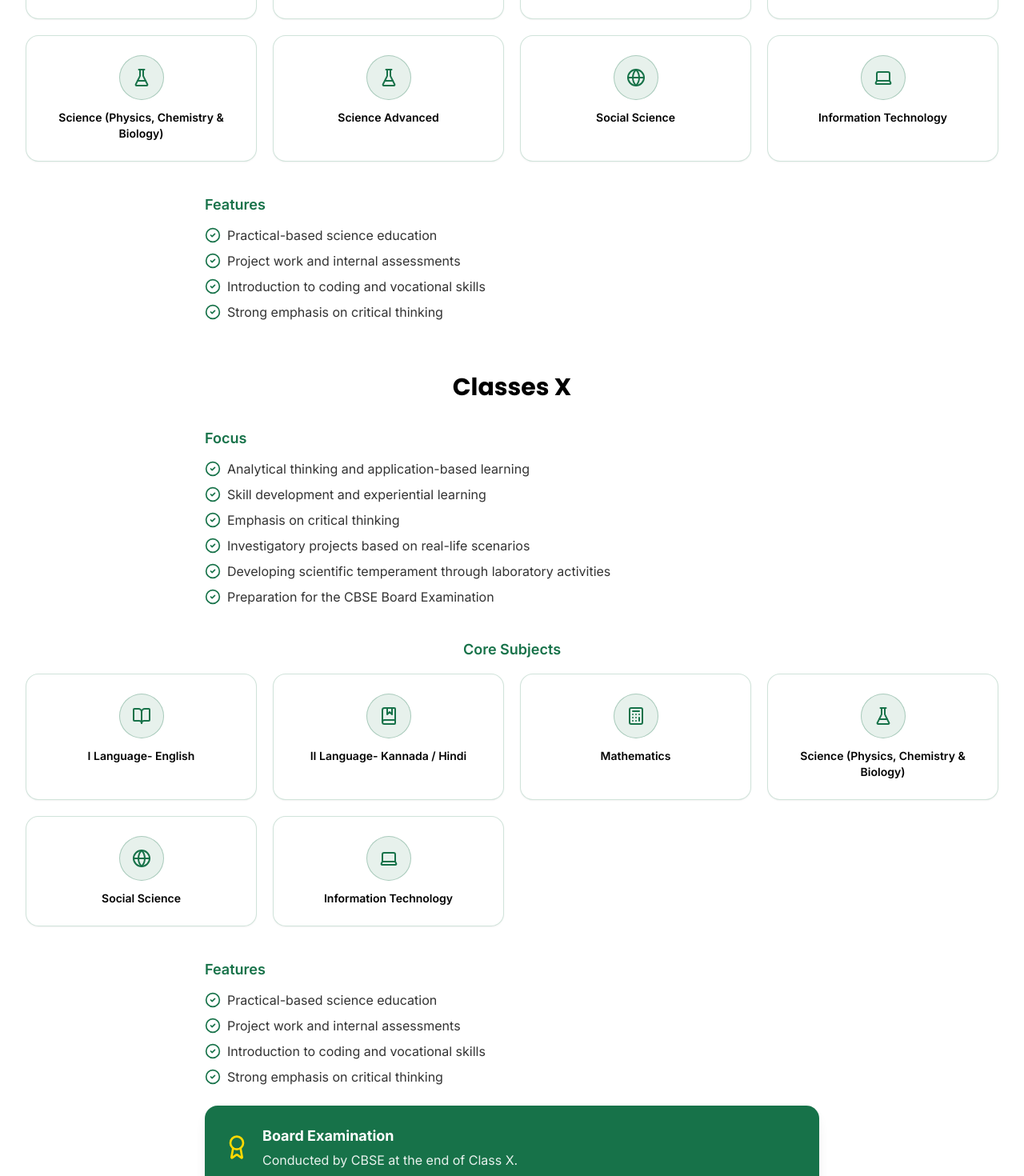
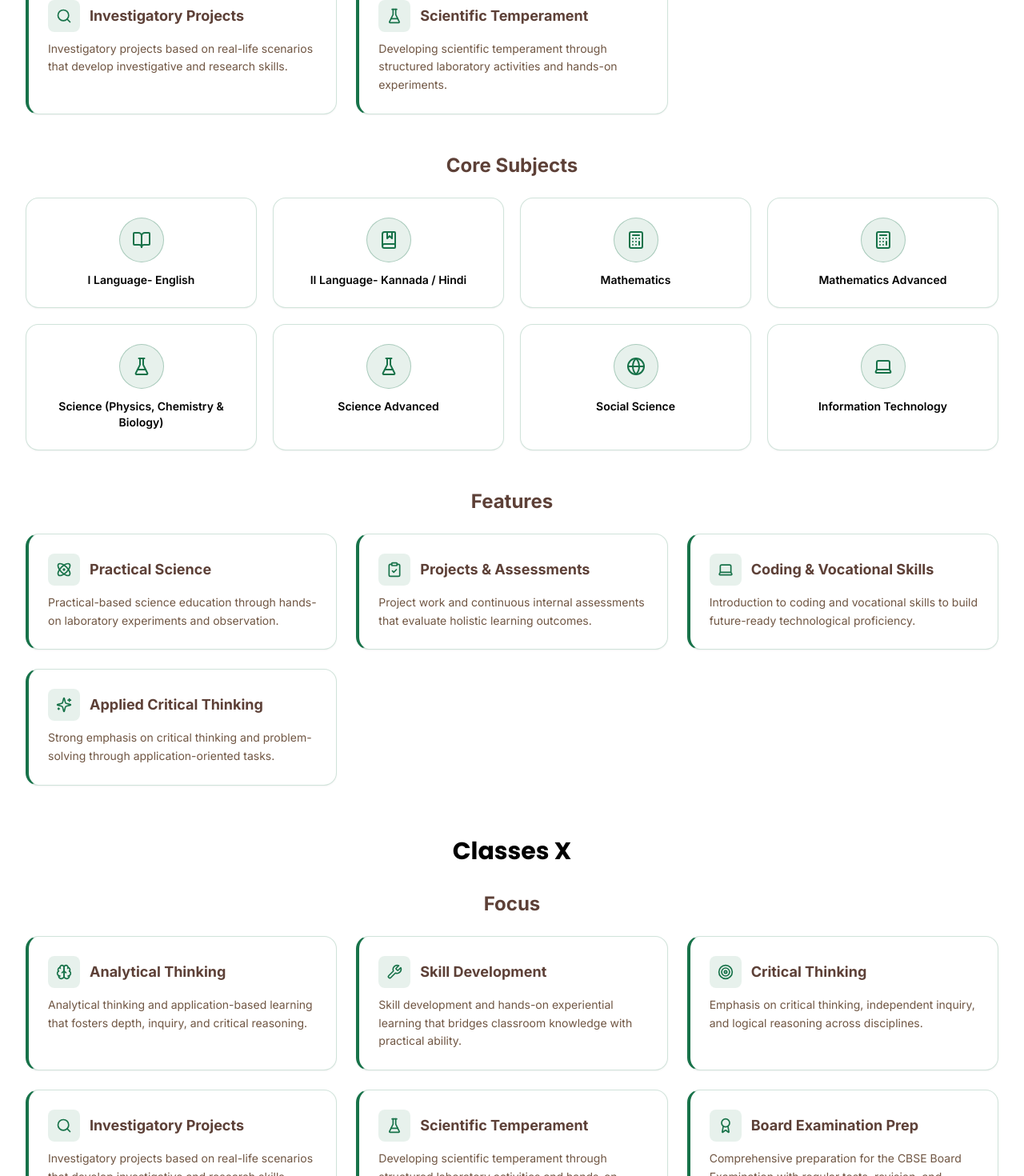
Before and after one commit to ROI-1213/sjrps_public_school_rajajinagar, a React (Vite) app: page /academics/secondary-stage in a window 1280 px wide. Shown: the part 2655-4125 px from the top of the page at 80% size. Built offline with nearby package versions, Linux system fonts and the light colour scheme; no server answers.

Commit message:
Redesign Focus and Features sections in Secondary Stage to match card grid design

```diff
--- a/src/pages/academics/SecondaryStage.tsx
+++ b/src/pages/academics/SecondaryStage.tsx
@@ -21,6 +21,11 @@ import {
   Heart,
   Award,
   CheckCircle2,
+  Target,
+  Search,
+  Atom,
+  ClipboardCheck,
+  type LucideIcon,
 } from "lucide-react";
 
 const fadeUp = {
@@ -34,13 +39,37 @@ const focusOverall = [
   { title: "Problem Solving", icon: Lightbulb, desc: "Developing structured approaches to real-world challenges." },
 ];
 
-const classGroups = [
+interface StageCardItem {
+  title: string;
+  desc: string;
+  icon: LucideIcon;
+}
+
+const classGroups: {
+  label: string;
+  focus: StageCardItem[];
+  subjects: { title: string; icon: LucideIcon }[];
+  features: StageCardItem[];
+  board: string;
+}[] = [
   {
     label: "Classes VI – VIII",
     focus: [
-      "Analytical thinking and application-based learning",
-      "Skill development and experiential learning",
-      "Development of problem-solving skills",
+      {
+        title: "Analytical Thinking",
+        desc: "Analytical thinking and application-based learning that fosters depth, inquiry, and critical reasoning.",
+        icon: Brain,
+      },
+      {
+        title: "Skill Development",
+        desc: "Skill development and hands-on experiential learning that bridges classroom knowledge with practical ability.",
+        icon: Wrench,
+      },
+      {
+        title: "Problem Solving",
+        desc: "Development of structured problem-solving skills to analyze and address real-world challenges.",
+        icon: Lightbulb,
+      },
     ],
     subjects: [
       { title: "I Language- English", icon: BookOpen },
@@ -51,17 +80,37 @@ const classGroups = [
       { title: "Social Science", icon: Globe },
       { title: "Computer Education", icon: Laptop },
     ],
-    features: [] as string[],
+    features: [],
     board: "",
   },
   {
     label: "Classes IX",
     focus: [
-      "Analytical thinking and application-based learning",
-      "Skill development and experiential learning",
-      "Emphasis on critical thinking",
-      "Investigatory projects based on real-life scenarios",
-      "Developing scientific temperament through laboratory activities",
+      {
+        title: "Analytical Thinking",
+        desc: "Analytical thinking and application-based learning that fosters depth, inquiry, and critical reasoning.",
+        icon: Brain,
+      },
+      {
+        title: "Skill Development",
+        desc: "Skill development and hands-on experiential learning that bridges classroom knowledge with practical ability.",
+        icon: Wrench,
+      },
+      {
+        title: "Critical Thinking",
+        desc: "Emphasis on critical thinking, independent inquiry, and logical reasoning across disciplines.",
+        icon: Target,
+      },
+      {
+        title: "Investigatory Projects",
+        desc: "Investigatory projects based on real-life scenarios that develop investigative and research skills.",
+        icon: Search,
+      },
+      {
+        title: "Scientific Temperament",
+        desc: "Developing scientific temperament through structured laboratory activities and hands-on experiments.",
+        icon: FlaskConical,
+      },
     ],
     subjects: [
       { title: "I Language- English", icon: BookOpen },
@@ -74,22 +123,62 @@ const classGroups = [
       { title: "Information Technology", icon: Laptop },
     ],
     features: [
-      "Practical-based science education",
-      "Project work and internal assessments",
-      "Introduction to coding and vocational skills",
-      "Strong emphasis on critical thinking",
+      {
+        title: "Practical Science",
+        desc: "Practical-based science education through hands-on laboratory experiments and observation.",
+        icon: Atom,
+      },
+      {
+        title: "Projects & Assessments",
+        desc: "Project work and continuous internal assessments that evaluate holistic learning outcomes.",
+        icon: ClipboardCheck,
+      },
+      {
+        title: "Coding & Vocational Skills",
+        desc: "Introduction to coding and vocational skills to build future-ready technological proficiency.",
+        icon: Laptop,
+      },
+      {
+        title: "Applied Critical Thinking",
+        desc: "Strong emphasis on critical thinking and problem-solving through application-oriented tasks.",
+        icon: Sparkles,
+      },
     ],
     board: "",
   },
   {
     label: "Classes X",
     focus: [
-      "Analytical thinking and application-based learning",
-      "Skill development and experiential learning",
-      "Emphasis on critical thinking",
-      "Investigatory projects based on real-life scenarios",
-      "Developing scientific temperament through laboratory activities",
-      "Preparation for the CBSE Board Examination",
+      {
+        title: "Analytical Thinking",
+        desc: "Analytical thinking and application-based learning that fosters depth, inquiry, and critical reasoning.",
+        icon: Brain,
+      },
+      {
+        title: "Skill Development",
+        desc: "Skill development and hands-on experiential learning that bridges classroom knowledge with practical ability.",
+        icon: Wrench,
+      },
+      {
+        title: "Critical Thinking",
+        desc: "Emphasis on critical thinking, independent inquiry, and logical reasoning across disciplines.",
+        icon: Target,
+      },
+      {
+        title: "Investigatory Projects",
+        desc: "Investigatory projects based on real-life scenarios that develop investigative and research skills.",
+        icon: Search,
+      },
+      {
+        title: "Scientific Temperament",
+        desc: "Developing scientific temperament through structured laboratory activities and hands-on experiments.",
+        icon: FlaskConical,
+      },
+      {
+        title: "Board Examination Prep",
+        desc: "Comprehensive preparation for the CBSE Board Examination with regular tests, revision, and mentoring.",
+        icon: Award,
+      },
     ],
     subjects: [
       { title: "I Language- English", icon: BookOpen },
@@ -100,10 +189,26 @@ const classGroups = [
       { title: "Information Technology", icon: Laptop },
     ],
     features: [
-      "Practical-based science education",
-      "Project work and internal assessments",
-      "Introduction to coding and vocational skills",
-      "Strong emphasis on critical thinking",
+      {
+        title: "Practical Science",
+        desc: "Practical-based science education through hands-on laboratory experiments and observation.",
+        icon: Atom,
+      },
+      {
+        title: "Projects & Assessments",
+        desc: "Project work and continuous internal assessments that evaluate holistic learning outcomes.",
+        icon: ClipboardCheck,
+      },
+      {
+        title: "Coding & Vocational Skills",
+        desc: "Introduction to coding and vocational skills to build future-ready technological proficiency.",
+        icon: Laptop,
+      },
+      {
+        title: "Applied Critical Thinking",
+        desc: "Strong emphasis on critical thinking and problem-solving through application-oriented tasks.",
+        icon: Sparkles,
+      },
     ],
     board: "Conducted by CBSE at the end of Class X.",
   },
@@ -250,24 +355,51 @@ const SecondaryStage = () => {
                   {group.label}
                 </h3>
 
-                {/* Focus list */}
-                <div className="max-w-3xl mx-auto mb-10">
-                  <h4 className="text-lg font-semibold mb-3 text-indian-green">Focus</h4>
-                  <ul className="space-y-2">
-                    {group.focus.map((f) => (
-                      <li key={f} className="flex items-start gap-2" style={{ color: "#333333" }}>
-                        <CheckCircle2 className="h-5 w-5 text-indian-green shrink-0 mt-0.5" />
-                        <span>{f}</span>
-                      </li>
+                {/* Focus section */}
+                {group.focus.length > 0 && (
+                  <div className="mb-12">
+                    <div className="text-center mb-6">
+                      <h4 className="text-xl md:text-2xl font-bold text-school-brown mb-2">
+                        Focus
+                      </h4>
+                      <div className="mx-auto h-[2.5px] w-12 bg-indian-green rounded-full" />
+                    </div>
+                    <div className="grid sm:grid-cols-2 lg:grid-cols-3 gap-6">
+                      {group.focus.map((item, i) => (
+                        <motion.div
+                          key={item.title}
+                          initial={{ opacity: 0, y: 16 }}
+                          whileInView={{ opacity: 1, y: 0 }}
+                          viewport={{ once: true }}
+                          transition={{ duration: 0.45, delay: (i % 3) * 0.06 }}
+                          className="rounded-2xl p-6 bg-white border border-indian-green/20 border-l-4 border-l-indian-green shadow-sm hover:shadow-lg hover:-translate-y-1 transition-all"
+                        >
+                          <div className="flex items-center gap-3 mb-2.5">
+                            <div className="w-10 h-10 rounded-lg bg-indian-green/10 flex items-center justify-center shrink-0">
+                              <item.icon className="h-5 w-5 text-indian-green" />
+                            </div>
+                            <h5 className="font-bold text-school-brown text-base sm:text-lg leading-snug">
+                              {item.title}
+                            </h5>
+                          </div>
+                          <p className="text-muted-foreground text-sm leading-relaxed">
+                            {item.desc}
+                          </p>
+                        </motion.div>
                       ))}
-                  </ul>
                     </div>
+                  </div>
+                )}
 
                 {/* Core Subjects */}
-                <h4 className="text-lg font-semibold mb-4 text-center text-indian-green">
+                <div className="mb-12">
+                  <div className="text-center mb-6">
+                    <h4 className="text-xl md:text-2xl font-bold text-school-brown mb-2">
                       Core Subjects
                     </h4>
-                <div className="grid grid-cols-2 sm:grid-cols-3 lg:grid-cols-4 gap-5 mb-10">
+                    <div className="mx-auto h-[2.5px] w-12 bg-indian-green rounded-full" />
+                  </div>
+                  <div className="grid grid-cols-2 sm:grid-cols-3 lg:grid-cols-4 gap-5">
                     {group.subjects.map((s, i) => (
                       <motion.div
                         key={s.title}
@@ -286,30 +418,58 @@ const SecondaryStage = () => {
                       </motion.div>
                     ))}
                   </div>
+                </div>
 
                 {/* Features */}
                 {group.features.length > 0 && (
-                  <div className="max-w-3xl mx-auto mb-6">
-                    <h4 className="text-lg font-semibold mb-3 text-indian-green">Features</h4>
-                    <ul className="space-y-2">
-                      {group.features.map((f) => (
-                        <li key={f} className="flex items-start gap-2" style={{ color: "#333333" }}>
-                          <CheckCircle2 className="h-5 w-5 text-indian-green shrink-0 mt-0.5" />
-                          <span>{f}</span>
-                        </li>
+                  <div className="mb-10">
+                    <div className="text-center mb-6">
+                      <h4 className="text-xl md:text-2xl font-bold text-school-brown mb-2">
+                        Features
+                      </h4>
+                      <div className="mx-auto h-[2.5px] w-12 bg-indian-green rounded-full" />
+                    </div>
+                    <div className="grid sm:grid-cols-2 lg:grid-cols-3 gap-6">
+                      {group.features.map((item, i) => (
+                        <motion.div
+                          key={item.title}
+                          initial={{ opacity: 0, y: 16 }}
+                          whileInView={{ opacity: 1, y: 0 }}
+                          viewport={{ once: true }}
+                          transition={{ duration: 0.45, delay: (i % 3) * 0.06 }}
+                          className="rounded-2xl p-6 bg-white border border-indian-green/20 border-l-4 border-l-indian-green shadow-sm hover:shadow-lg hover:-translate-y-1 transition-all"
+                        >
+                          <div className="flex items-center gap-3 mb-2.5">
+                            <div className="w-10 h-10 rounded-lg bg-indian-green/10 flex items-center justify-center shrink-0">
+                              <item.icon className="h-5 w-5 text-indian-green" />
+                            </div>
+                            <h5 className="font-bold text-school-brown text-base sm:text-lg leading-snug">
+                              {item.title}
+                            </h5>
+                          </div>
+                          <p className="text-muted-foreground text-sm leading-relaxed">
+                            {item.desc}
+                          </p>
+                        </motion.div>
                       ))}
-                    </ul>
+                    </div>
                   </div>
                 )}
 
                 {/* Board */}
                 {group.board && (
-                  <div className="max-w-3xl mx-auto">
-                    <div className="rounded-2xl p-6 bg-indian-green text-white flex items-center gap-4 shadow-lg">
-                      <Award className="h-8 w-8 text-golden-yellow shrink-0" />
+                  <div className="max-w-2xl mx-auto mt-6">
+                    <div className="rounded-2xl p-6 bg-white border border-indian-green/20 border-l-4 border-l-indian-green shadow-sm hover:shadow-lg transition-all flex items-start gap-4">
+                      <div className="w-10 h-10 rounded-lg bg-indian-green/10 flex items-center justify-center shrink-0">
+                        <Award className="h-5 w-5 text-indian-green" />
+                      </div>
                       <div>
-                        <h4 className="font-bold text-lg mb-1">Board Examination</h4>
-                        <p className="text-white/90">{group.board}</p>
+                        <h5 className="font-bold text-school-brown text-base sm:text-lg mb-1">
+                          Board Examination
+                        </h5>
+                        <p className="text-muted-foreground text-sm leading-relaxed">
+                          {group.board}
+                        </p>
                       </div>
                     </div>
                   </div>
```
Lines whose indentation alone changed are shown as unchanged.
